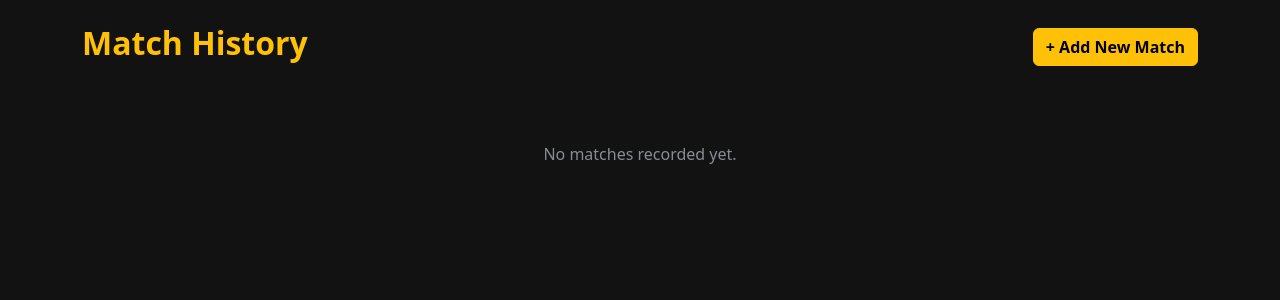
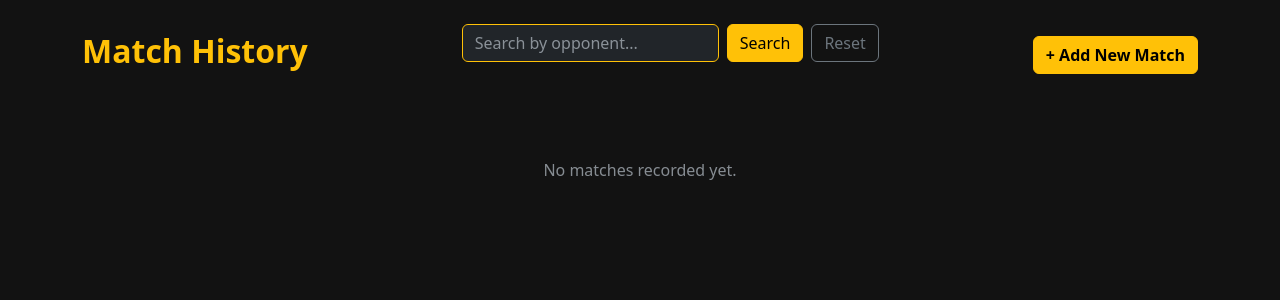
Before and after one commit to jamInwza007x/hoop-analytics, a Flask app: page /matches in a window 1280 px wide. Shown: the part 57-357 px from the top of the page. Run offline with Flask 3, Linux system fonts and the light colour scheme; data that the repository does not hold is empty.

Commit message:
Add search functionality to match history

```diff
--- a/templates/matches.html
+++ b/templates/matches.html
@@ -4,6 +4,11 @@
 <div class="row mt-4">
     <div class="col-12 d-flex justify-content-between align-items-center mb-4">
         <h2 class="text-warning fw-bold">Match History</h2>
+        <form action="/matches" method="GET" class="mb-4 d-flex">
+    <input type="text" name="search" class="form-control bg-dark text-white border-warning me-2" placeholder="Search by opponent...">
+    <button type="submit" class="btn btn-warning">Search</button>
+    <a href="/matches" class="btn btn-outline-secondary ms-2">Reset</a>
+</form>
         <a href="/matches/add" class="btn btn-warning fw-bold">+ Add New Match</a>
     </div>
 </div>
```
